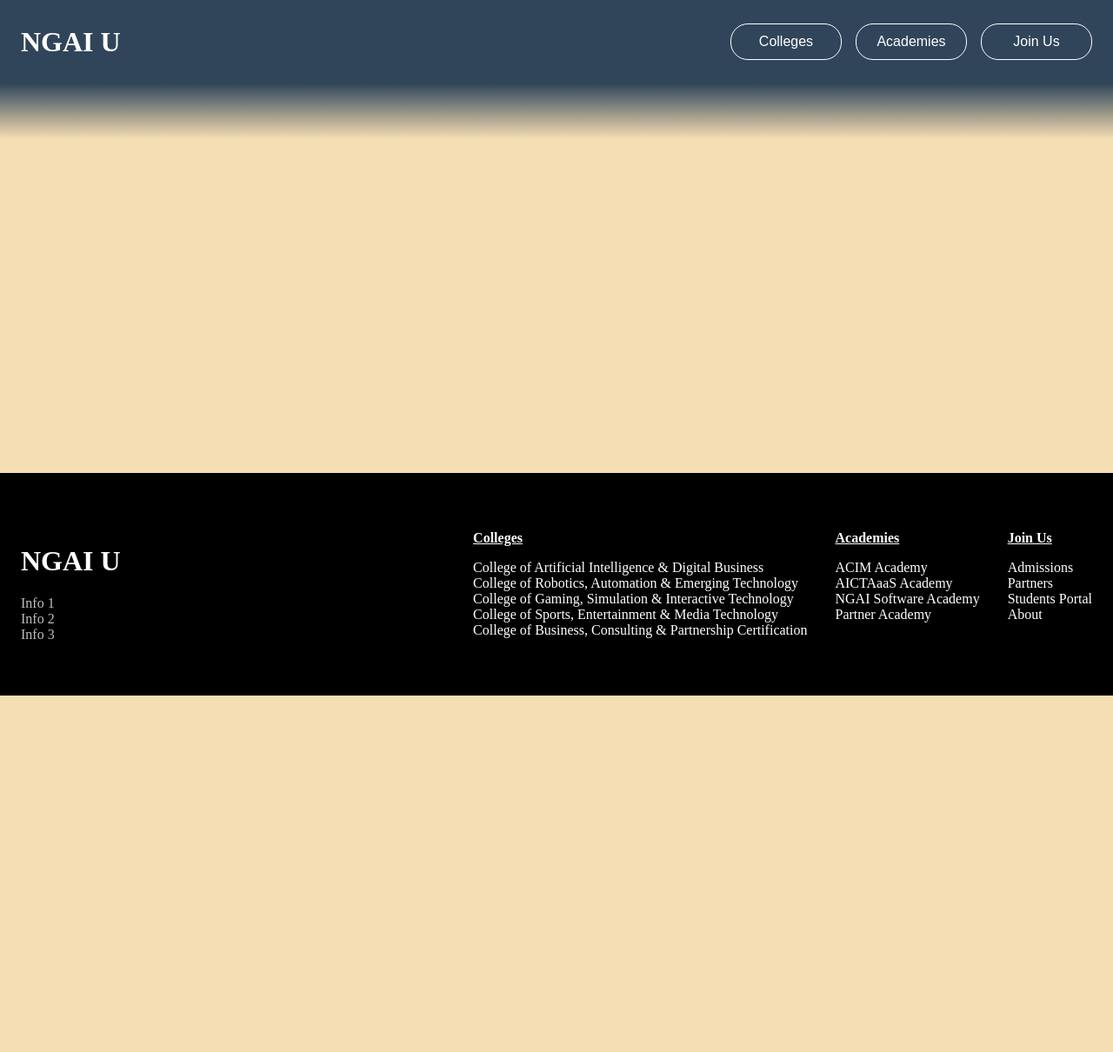
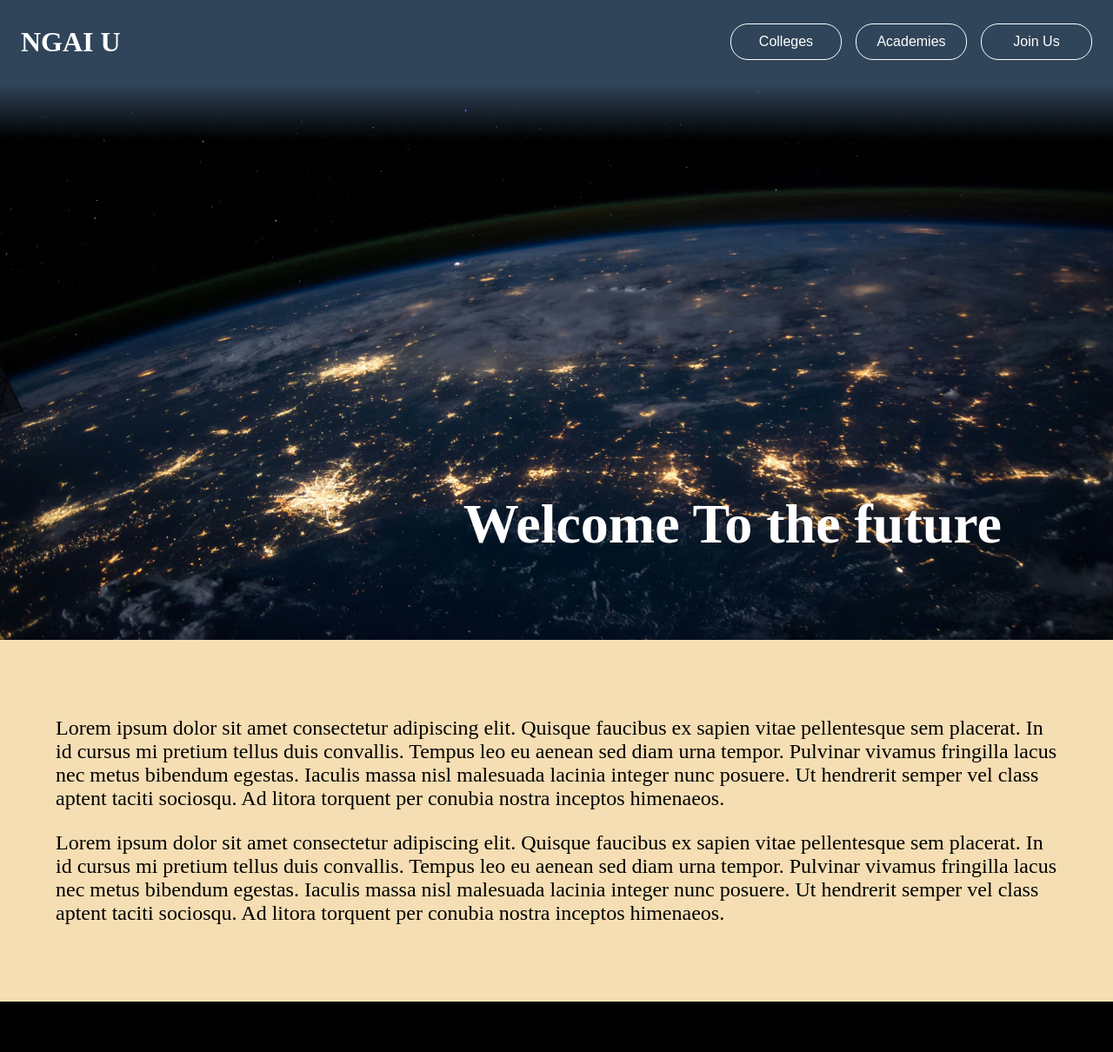
Before and after one commit to Miguelms017-NGAIHUB/NGAI-U-NextGen, an Eleventy site: page src/index.njk in a window 1280 px wide. Shown: the top 1210 px of the page at 87% size. Before the commit the page ends 800 px from the top, so only its background shows below. Built offline with nearby package versions, Linux system fonts and the light colour scheme; Eleventy itself is replaced by a stand-in of ours; files that its build step writes are made by us from their sources.

Commit message:
start of main page layout

```diff
--- a/src/index.njk
+++ b/src/index.njk
@@ -2,3 +2,26 @@
 title: "NGAI University :: Home"
 layout: "general.njk"
 ---
+<div class="hero">
+    <h2 id="heroTitle">Welcome To the future</h2>
+</div>
+
+<div class="content">
+    <div class="HeroDesc">
+        <p>Lorem ipsum dolor sit amet consectetur adipiscing elit. Quisque faucibus ex sapien vitae pellentesque sem
+            placerat. In id cursus mi pretium tellus duis convallis. Tempus leo eu aenean sed diam urna tempor. Pulvinar
+            vivamus fringilla lacus nec metus bibendum egestas. Iaculis massa nisl malesuada lacinia integer nunc
+            posuere.
+            Ut hendrerit semper vel class aptent taciti sociosqu. Ad litora torquent per conubia nostra inceptos
+            himenaeos.
+        </p>
+
+        <p>Lorem ipsum dolor sit amet consectetur adipiscing elit. Quisque faucibus ex sapien vitae pellentesque sem
+            placerat. In id cursus mi pretium tellus duis convallis. Tempus leo eu aenean sed diam urna tempor. Pulvinar
+            vivamus fringilla lacus nec metus bibendum egestas. Iaculis massa nisl malesuada lacinia integer nunc
+            posuere.
+            Ut hendrerit semper vel class aptent taciti sociosqu. Ad litora torquent per conubia nostra inceptos
+            himenaeos.
+        </p>
+    </div>
+</div>
--- a/src/style/components/_header.scss
+++ b/src/style/components/_header.scss
@@ -6,7 +6,16 @@
 //Insert Hamburger menu to header
 @use "hamMenu";
 
+//set content below gradient
+main{
+    margin-top: -4em;
+}
+
 //header Layout
+header{
+    z-index: 1;
+}
+
 .mainHeader{
     background-color: var(--primary-300);
     color: var(--white-1);
--- /dev/null
+++ b/src/style/pages/_index.scss
@@ -0,0 +1,26 @@
+.hero{
+    background-image: url(../../images/nasa-Q1p7bh3SHj8-unsplash.jpg);
+    height: 40em;
+    width: 100%;
+    color: white;
+    background-repeat: no-repeat;
+    background-position: center;
+    background-size: cover;
+    position: relative;
+}
+#heroTitle{
+    position: absolute;
+    font-size: var(--headers);
+    bottom: var(--size-2);
+    right: var(--size-3);
+    margin: 0;
+}
+
+.content{
+    padding: var(--size-1);
+}
+
+.HeroDesc{
+    font-size: var(--size-2);
+    padding: var(--size-3);
+}
--- a/src/style/style.scss
+++ b/src/style/style.scss
@@ -4,3 +4,6 @@
 // insert page mayor components
 @use "components/footer";
 @use "components/header";
+
+//insert pages info
+@use "pages/index";
```
Also changed, not shown: public/images/nasa-Q1p7bh3SHj8-unsplash.jpg (added), public/index.html, public/style/style.css, src/images/nasa-Q1p7bh3SHj8-unsplash.jpg (added), 1 other file.
